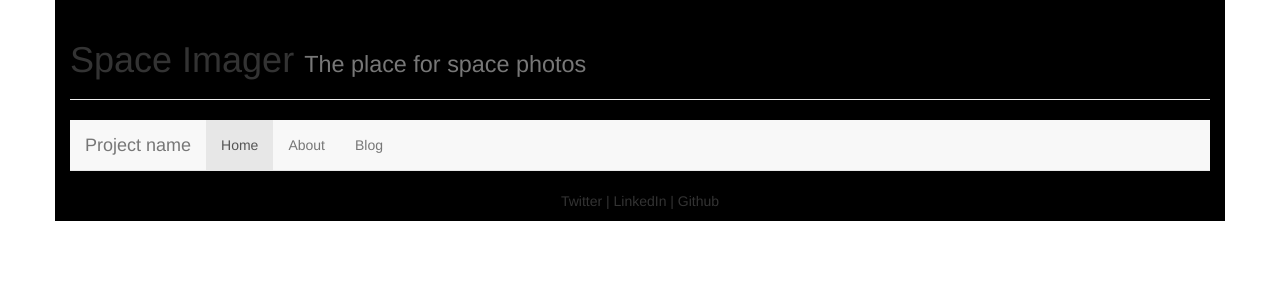
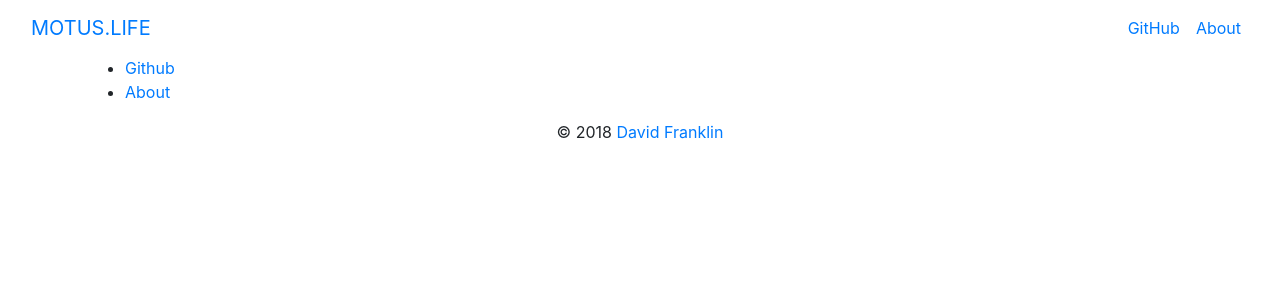
Before and after one commit to dave5801/bio-auth, a Django app: template bioAuth/bioAuthCredentials/templates/bioAuthCredentials/base.html in a window 1280 px wide. Shown: the top 300 px of the page. Run offline with Django 3.2, Linux system fonts and the light colour scheme; the template is opened without the code that fills it, so the values that code supplies are empty; some libraries are stand-ins or nearby versions.

Commit message:
building home page

```diff
--- a/bioAuth/bioAuthCredentials/templates/bioAuthCredentials/base.html
+++ b/bioAuth/bioAuthCredentials/templates/bioAuthCredentials/base.html
@@ -1,103 +1,187 @@
-{% load bootstrap3 %}
+<!doctype html>
+{% load static %}
 
-{% bootstrap_css %}
+<html lang="en">
 
-{% load static %}
-<link rel="stylesheet" href="{% static "imager_profile/styles.css" %}">
+<head>
+    <meta charset="utf-8" />
+    <link rel="apple-touch-icon" sizes="76x76" href="{% static 'emotionreader/assets/img/apple-icon.png' %}">
+    <link rel="icon" type="image/png" href="{% static 'emotionreader/assets/img/emu.png' %}">
+    <meta http-equiv="X-UA-Compatible" content="IE=edge,chrome=1" />
+    <title>Motus.life</title>
+    <meta content='width=device-width, initial-scale=1.0, maximum-scale=1.0, user-scalable=0, shrink-to-fit=no' name='viewport' />
+    <!--     Fonts and icons     -->
+    <link href="https://fonts.googleapis.com/css?family=Montserrat:400,700,200" rel="stylesheet" />
+    <link rel="stylesheet" href="https://maxcdn.bootstrapcdn.com/font-awesome/latest/css/font-awesome.min.css" />
+    <!-- CSS Files -->
+    <link rel="stylesheet" href="https://maxcdn.bootstrapcdn.com/bootstrap/4.0.0-beta.2/css/bootstrap.min.css" integrity="sha384-PsH8R72JQ3SOdhVi3uxftmaW6Vc51MKb0q5P2rRUpPvrszuE4W1povHYgTpBfshb" crossorigin="anonymous">
+    <link href="{% static 'emotionreader/assets/css/light-bootstrap-dashboard.css' %}" rel="stylesheet" />
     <style>
-.space {
-  background-color: black;
+        pre.prettyprint {
+            background-color: #eee;
+            border: 0px;
+            margin-bottom: 60px;
+            margin-top: 30px;
+            padding: 20px;
+            text-align: left;
         }
 
-.navbar-default .navbar-toggle:focus,
-.navbar-default .navbar-toggle:hover {
-    background-color: transparent;
+        .atv,
+        .str {
+            color: #05AE0E;
         }
 
-.navbar-default .navbar-toggle {
-    border: none;
+        .tag,
+        .pln,
+        .kwd {
+            color: #3472F7;
         }
 
-
-.navbar-toggle span.icon-bar {
-    transition: all 0.15s;
+        .atn {
+            color: #2C93FF;
         }
 
-.navbar-toggle span:nth-child(2) {
-    transform: rotate(45deg);
-    transform-origin: 10% 10%;
+        .pln {
+            color: #333;
         }
 
-.navbar-toggle span:nth-child(3) {
-    opacity: 0;
+        .com {
+            color: #999;
         }
 
-.navbar-toggle span:nth-child(4) {
-    transform: rotate(-45deg);
-    transform-origin: 10% 90%;
+        .space-top {
+            margin-top: 50px;
         }
 
-
-.navbar-toggle.collapsed span:nth-child(2),
-.navbar-toggle.collapsed span:nth-child(4) {
-    transform: rotate(0);
+        .btn-primary .caret {
+            border-top-color: #3472F7;
+            color: #3472F7;
         }
 
-.navbar-toggle.collapsed span:nth-child(3) {
-    opacity: 1;
+        .area-line {
+            border: 1px solid #999;
+            border-left: 0;
+            border-right: 0;
+            color: #666;
+            display: block;
+            margin-top: 20px;
+            padding: 8px 0;
+            text-align: center;
         }
 
+        .area-line a {
+            color: #666;
+        }
+
+        .container-fluid {
+            padding-right: 15px;
+            padding-left: 15px;
+        }
+
+        .table-shopping .td-name {
+            min-width: 130px;
+        }
+
+        .pick-class-label {
+            border-radius: 8px;
+            border: 1px solid #E3E3E3;
+            color: #ffffff;
+            cursor: pointer;
+            display: inline-block;
+            font-size: 75%;
+            font-weight: bold;
+            line-height: 1;
+            margin-right: 10px;
+            padding: 23px;
+            text-align: center;
+            vertical-align: baseline;
+            white-space: nowrap;
+        }
     </style>
-{% block bootstrap3_content %}
-    <div class="container space">
-        <div class="page-header">
-            <h1>Space Imager <small>The place for space photos</small></h1>
-        </div>
-        <nav class="navbar navbar-default navbar-static-top">
-          <div class="container">
-            <div class="navbar-header">
-              <button type="button" class="navbar-toggle collapsed" data-toggle="collapse" data-target="#navbar" aria-expanded="false" aria-controls="navbar">
-                <span class="sr-only">Toggle navigation</span>
-                <span class="icon-bar"></span>
-                <span class="icon-bar"></span>
-                <span class="icon-bar"></span>
+</head>
+
+<body class="documentation">
+    <nav class="navbar navbar-expand-lg navbar-toggleable-md navbar-transparent" color-on-scroll="500">
+        <div class="  container-fluid ">
+            <a class="navbar-brand" href="{% url 'home' %}">
+                MOTUS.LIFE
+            </a>
+            <button href="" class="navbar-toggler navbar-toggler-right" type="button" data-toggle="collapse" aria-controls="navigation-index" aria-expanded="false" aria-label="Toggle navigation" data-target="#navbarSupportedContent">
+                <span class="navbar-toggler-bar burger-lines"></span>
+                <span class="navbar-toggler-bar burger-lines"></span>
+                <span class="navbar-toggler-bar burger-lines"></span>
             </button>
-              <a class="navbar-brand" href="#">Project name</a>
-            </div>
-            <div id="navbar" class="navbar-collapse collapse">
-              <ul class="nav navbar-nav">
-                <li class="active"><a  href="{% url 'home' %}">Home</a></li>
-                <li><a href="{% url 'about' %}">About</a></li>
-                <li><a href="#contact">Blog</a></li>
+            <div class="collapse navbar-collapse justify-content-end" id="navbarSupportedContent">
+                <ul class="navbar-nav">
+                    <li class="nav-item">
+                        <a class="nav-link" href="https://github.com/dave5801/emotion-reader">GitHub</a>
+                    </li>
+                    <li class="nav-item">
+                        <a class="nav-link" href="{% url 'about' %}">About</a>
+                    </li>
                 </ul>
             </div>
         </div>
     </nav>
-        <!--
-        <ul class="nav nav-pills">
-            <li role="presentation"><a href="{% url 'home' %}">{% bootstrap_icon "home" %} Home</a></li>
-            <li role="presentation"><a href="{% url 'about' %}">About</a></li>
-            <li role="presentation"><a href="">Other Things</a></li>
+    <!-- End Navbar -->
+    <div class="wrapper">
+        <div class="page-header clear-filter" filter-color="purple">
+            <div class="page-header-image" data-parallax="true" style="background-image: url({% static 'emotionreader/assets/img/mountain-background.jpg' %})">
+                <div class="filter"></div>
+                {% block body %}{% endblock %}
+            </div>
+        </div>
+    </div>
 
-            <li class="dropdown">
-              <a href="#" class="dropdown-toggle" data-toggle="dropdown" role="button" aria-haspopup="true" aria-expanded="false">Login <span class="caret"></span></a>
-              <ul class="dropdown-menu">
-                <li><a href="#"></a></li>
-                <li><a href="#">Go To Login Screen Here</a></li>
-                <li><a href="#">Go to New User Registration here</a></li>
-                <li role="separator" class="divider"></li>
-                <li><a href="#">Go Somewhere else</a></li>
+    <footer class="footer">
+        <div class="container">
+            <nav>
+                <ul class="footer-menu">
+                    <li>
+                        <a href="https://github.com/dave5801/emotion-reader">
+                            Github
+                        </a>
+                    </li>
+                    <li>
+                        <a href="{% url 'about' %}">
+                            About
+                        </a>
+                    </li>
                 </ul>
-            </li>
-        </ul>-->
+                <p class="copyright text-center">
+                    ©
+                    <script>
+                        document.write(new Date().getFullYear())
+                    </script>
+                    <a href="https://github.com/dave5801">David Franklin</a>
+                </p>
+            </nav>
+        </div>
+    </footer>
+</body>
 
-        {% block content %}{% endblock %}
+<!--   Core JS Files   -->
+<script src="https://ajax.googleapis.com/ajax/libs/jquery/3.2.1/jquery.min.js"></script>
+<script src="https://cdnjs.cloudflare.com/ajax/libs/popper.js/1.12.3/umd/popper.min.js" integrity="sha384-vFJXuSJphROIrBnz7yo7oB41mKfc8JzQZiCq4NCceLEaO4IHwicKwpJf9c9IpFgh" crossorigin="anonymous"></script>
+<script src="https://maxcdn.bootstrapcdn.com/bootstrap/4.0.0-beta.2/js/bootstrap.min.js" integrity="sha384-alpBpkh1PFOepccYVYDB4do5UnbKysX5WZXm3XxPqe5iKTfUKjNkCk9SaVuEZflJ" crossorigin="anonymous"></script>
+<script src="{% static 'emotionreader/assets/js/plugins/bootstrap-switch.js' %}"></script>
+<script src="{% static 'emotionreader/assets/js/light-bootstrap-dashboard.js' %}" type="text/javascript"></script>
+<script src="https://cdnjs.cloudflare.com/ajax/libs/moment.js/2.13.0/moment.min.js"></script>
 
-    <footer class="space">
-            <p class="text-faded text-center">Twitter | LinkedIn | Github</p>
-    </footer>
+<script>
+    var header_height;
+    var fixed_section;
+    var floating = false;
 
-{% endblock %}
+    $(document).ready(function() {
+        suggestions_distance = $("#suggestions").offset();
+        pay_height = $('.fixed-section').outerHeight();
 
-<script src="https://code.jquery.com/jquery-3.2.1.js" integrity="sha256-DZAnKJ/6XZ9si04Hgrsxu/8s717jcIzLy3oi35EouyE=" crossorigin="anonymous"></script>
-{% bootstrap_javascript %}
+    });
+
+</script>
+{% block custom_scripts %}{% endblock %}
+
+</body>
+
+</html>
```
Also changed, not shown: bioAuth/db.sqlite3. Lines whose indentation alone changed are shown as unchanged.
